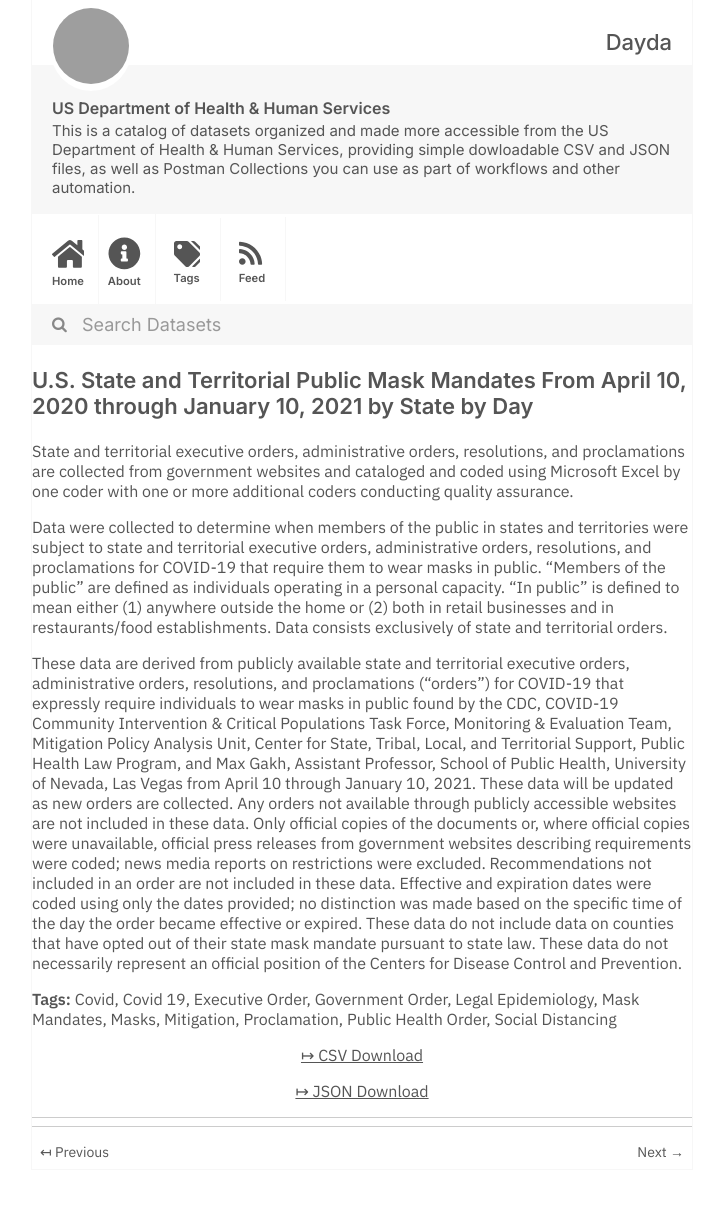
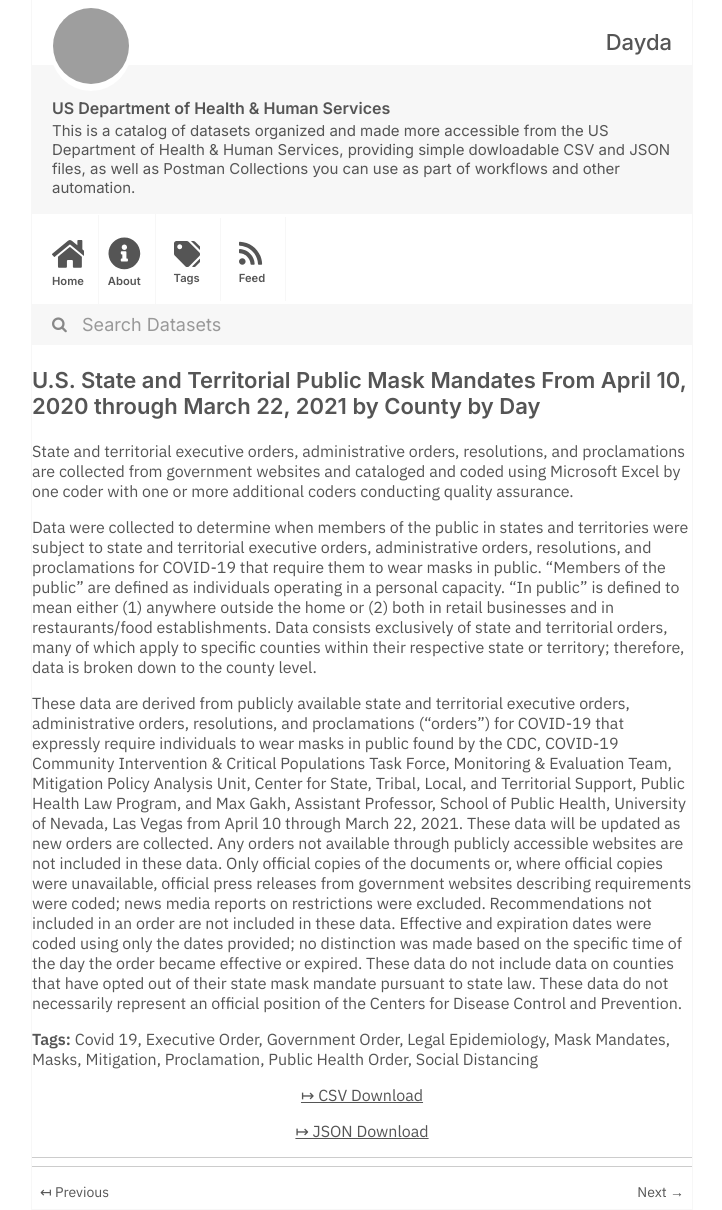
Before and after one commit to dayda-entities/us-department-of-health-and-human-services, a Jekyll site: the page built from _posts/2021-03-16-us-state-and-territorial-publi.md, in a window 1280 px wide. Shown: the whole page, without its empty margins (278-1000 px from the left). Built offline with Jekyll 4.4.1, drawn with Linux system fonts in a browser that asks for light colours; before the commit the page ends 1170 px from its top, so only the background shows below that; grey boxes are pictures that could not be loaded.

Commit message:
Publish Data

```diff
--- a/_posts/2021-03-16-us-state-and-territorial-publi.md
+++ b/_posts/2021-03-16-us-state-and-territorial-publi.md
@@ -1,13 +1,12 @@
 ---
 title: >-
   U.S. State and Territorial Public Mask Mandates From April 10, 2020 through
-  January 10, 2021 by State by Day
-created: '2021-03-16T18:40:53.494311'
-modified: '2021-03-16T18:40:53.494320'
+  March 22, 2021 by County by Day
+created: '2021-03-16T19:39:27.670669'
+modified: '2021-04-21T22:29:29.311711'
 state: active
 type: dataset
 tags:
-  - Covid
   - Covid 19
   - Executive Order
   - Government Order
@@ -19,13 +18,13 @@ tags:
   - Public Health Order
   - Social Distancing
 groups: []
-csv_url: 'https://data.cdc.gov/api/views/tzyy-aayg/rows.csv?accessType=DOWNLOAD'
-json_url: 'https://data.cdc.gov/api/views/tzyy-aayg/rows.json?accessType=DOWNLOAD'
+csv_url: 'https://data.cdc.gov/api/views/62d6-pm5i/rows.csv?accessType=DOWNLOAD'
+json_url: 'https://data.cdc.gov/api/views/62d6-pm5i/rows.json?accessType=DOWNLOAD'
 layout: post
 
 ---
 State and territorial executive orders, administrative orders, resolutions, and proclamations are collected from government websites and cataloged and coded using Microsoft Excel by one coder with one or more additional coders conducting quality assurance.
 
-Data were collected to determine when members of the public in states and territories were subject to state and territorial executive orders, administrative orders, resolutions, and proclamations for COVID-19 that require them to wear masks in public. “Members of the public” are defined as individuals operating in a personal capacity. “In public” is defined to mean either (1) anywhere outside the home or (2) both in retail businesses and in restaurants/food establishments. Data consists exclusively of state and territorial orders.
+Data were collected to determine when members of the public in states and territories were subject to state and territorial executive orders, administrative orders, resolutions, and proclamations for COVID-19 that require them to wear masks in public. “Members of the public” are defined as individuals operating in a personal capacity. “In public” is defined to mean either (1) anywhere outside the home or (2) both in retail businesses and in restaurants/food establishments. Data consists exclusively of state and territorial orders, many of which apply to specific counties within their respective state or territory; therefore, data is broken down to the county level.
 
-These data are derived from publicly available state and territorial executive orders, administrative orders, resolutions, and proclamations (“orders”) for COVID-19 that expressly require individuals to wear masks in public found by the CDC, COVID-19 Community Intervention & Critical Populations Task Force, Monitoring & Evaluation Team, Mitigation Policy Analysis Unit, Center for State, Tribal, Local, and Territorial Support, Public Health Law Program, and Max Gakh, Assistant Professor, School of Public Health, University of Nevada, Las Vegas from April 10 through January 10, 2021. These data will be updated as new orders are collected. Any orders not available through publicly accessible websites are not included in these data. Only official copies of the documents or, where official copies were unavailable, official press releases from government websites describing requirements were coded; news media reports on restrictions were excluded. Recommendations not included in an order are not included in these data. Effective and expiration dates were coded using only the dates provided; no distinction was made based on the specific time of the day the order became effective or expired. These data do not include data on counties that have opted out of their state mask mandate pursuant to state law. These data do not necessarily represent an official position of the Centers for Disease Control and Prevention.
+These data are derived from publicly available state and territorial executive orders, administrative orders, resolutions, and proclamations (“orders”) for COVID-19 that expressly require individuals to wear masks in public found by the CDC, COVID-19 Community Intervention & Critical Populations Task Force, Monitoring & Evaluation Team, Mitigation Policy Analysis Unit, Center for State, Tribal, Local, and Territorial Support, Public Health Law Program, and Max Gakh, Assistant Professor, School of Public Health, University of Nevada, Las Vegas from April 10 through March 22, 2021.  These data will be updated as new orders are collected. Any orders not available through publicly accessible websites are not included in these data. Only official copies of the documents or, where official copies were unavailable, official press releases from government websites describing requirements were coded; news media reports on restrictions were excluded. Recommendations not included in an order are not included in these data. Effective and expiration dates were coded using only the dates provided; no distinction was made based on the specific time of the day the order became effective or expired. These data do not include data on counties that have opted out of their state mask mandate pursuant to state law. These data do not necessarily represent an official position of the Centers for Disease Control and Prevention.
```
